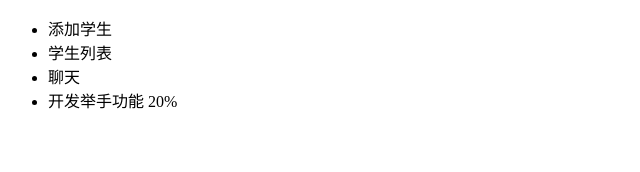
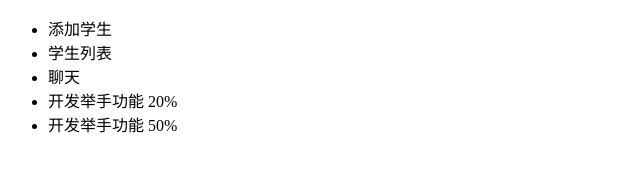
Before and after one commit to mos1es/Apple, a plain HTML site: page index.html in a window 1280 px wide. Shown: the whole page, without its empty margins (0-640 px from the left). Drawn offline with Linux system fonts and the light colour scheme.

Commit message:
在flw分支开发举手功能50%

```diff
--- a/index.html
+++ b/index.html
@@ -9,6 +9,7 @@
         <li>学生列表</li>
         <li>聊天</li>
         <li>开发举手功能 20%</li>
+        <li>开发举手功能 50%</li>
     </ul>
 </body>
 </html>
```
